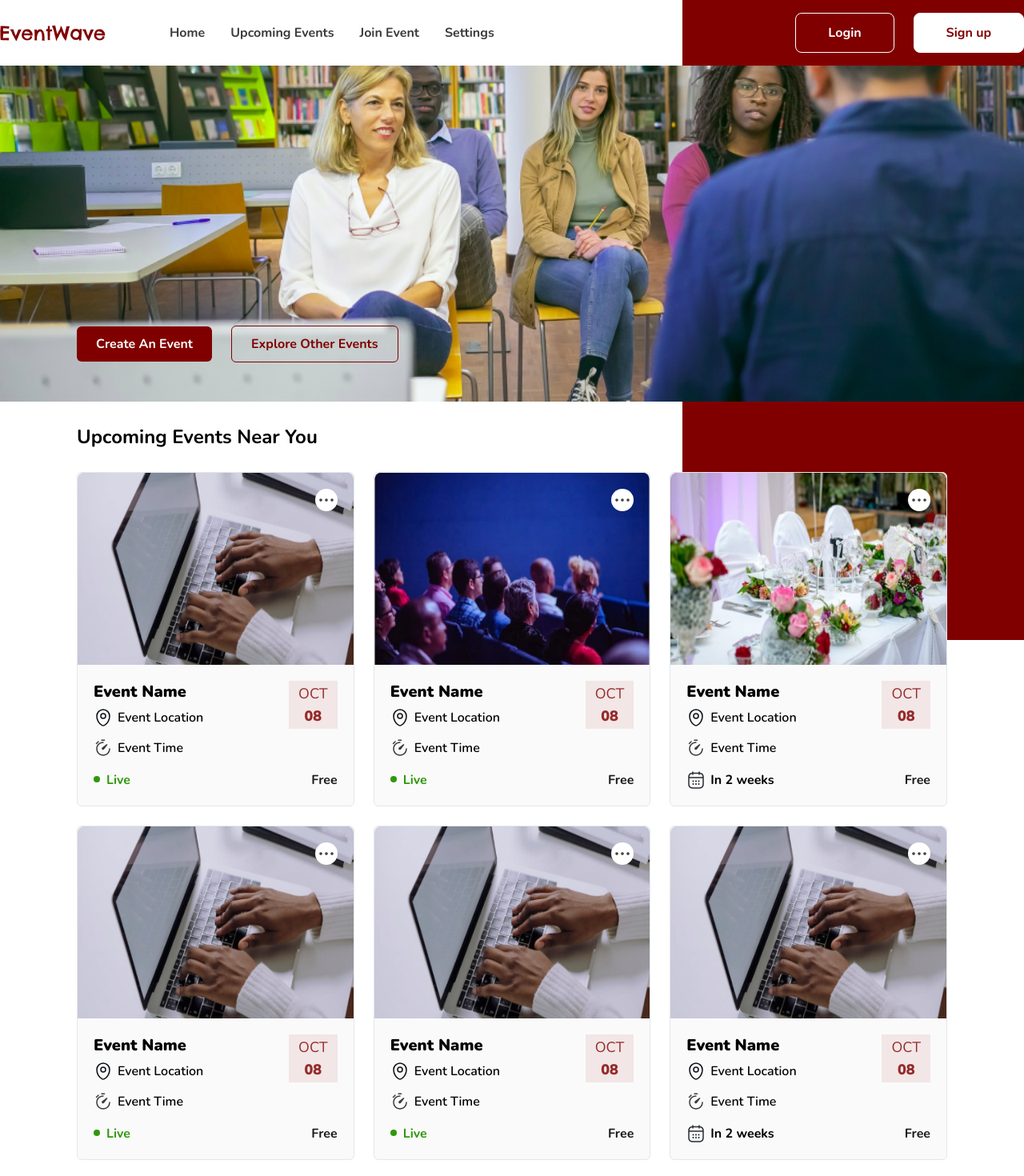
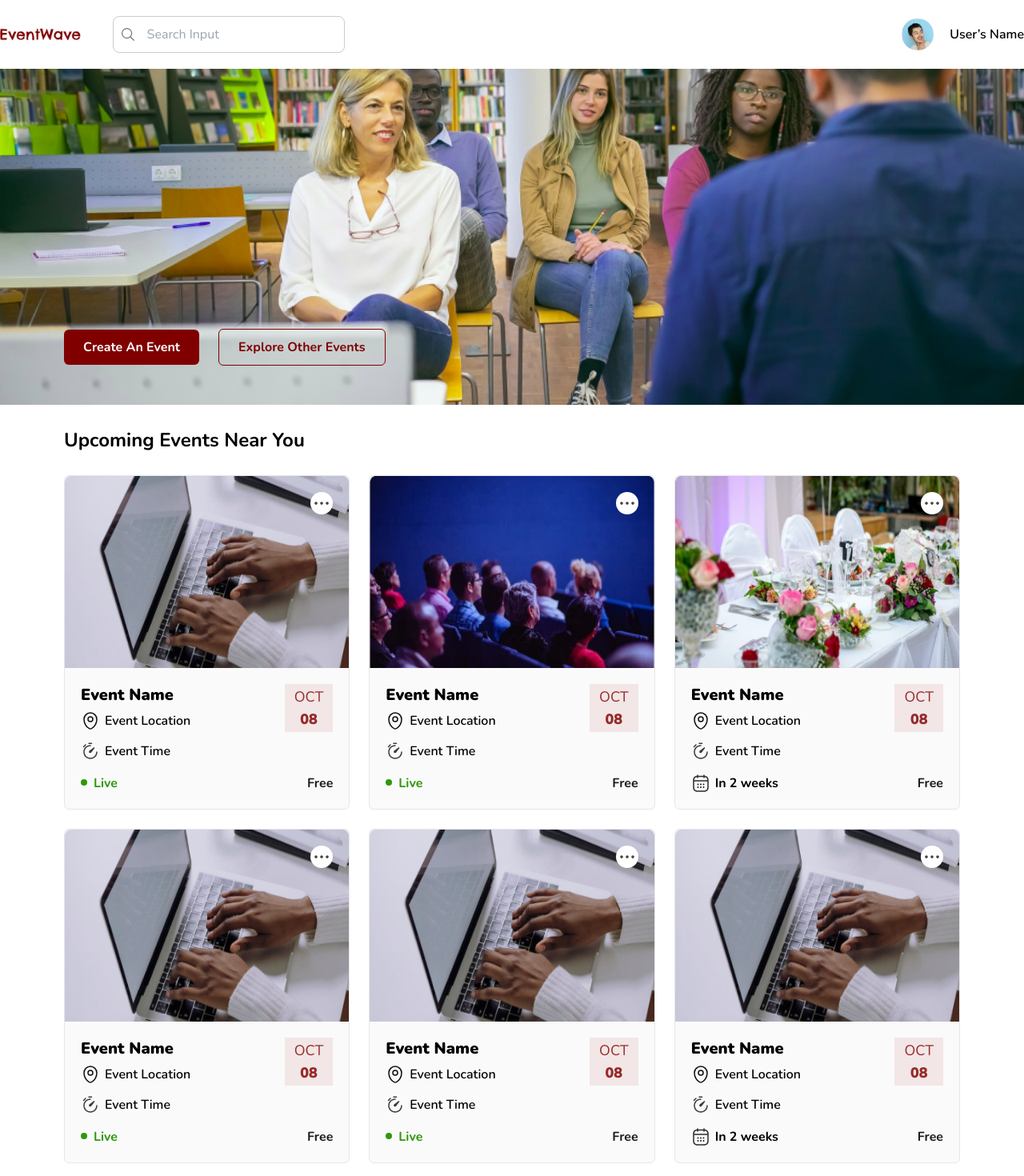
Before and after one commit to hngx-org/event, a Next.js app: page /timeline in a window 1280 px wide. Shown: the top 1470 px of the page at 80% size. Built offline with nearby package versions, Linux system fonts and the light colour scheme.

Commit message:
fix: use event header instead of web layout

```diff
--- a/components/eventCard.tsx
+++ b/components/eventCard.tsx
@@ -22,7 +22,7 @@ export default function EventCard({
           alt={"title"}
           className="rounded-t-md w-full h-[240px] 2xl:h-[280px]"
         />
-        <div className="mt-5 mr-5 absolute top-0 right-0 bg-white hover:bg-gray-100 hover:cursor-pointer active:bg-gray-200 w-max rounded-bg p-0.5 rounded-full">
+        <button className="mt-5 mr-5 absolute top-0 right-0 bg-white hover:bg-gray-100 active:bg-gray-200 w-max rounded-bg p-0.5 rounded-full">
           <svg
             width="24"
             height="24"
@@ -64,7 +64,7 @@ export default function EventCard({
               </clipPath>
             </defs>
           </svg>
-        </div>
+        </button>
       </div>
       <div className="p-5">
         <div className="flex justify-between">
--- a/pages/timeline/index.tsx
+++ b/pages/timeline/index.tsx
@@ -4,17 +4,21 @@ import EventCard from "@/components/eventCard";
 import Event from "@/public/images/event-image.png";
 import Event2 from "@/public/images/event-image-2.png";
 import Event3 from "@/public/images/event-image-3.png";
+import EventHeader from "@/components/eventHeader";
+import Footer from "@/components/web/footer";
 
 export default function Dashboard() {
   return (
     <>
-      <WebLayout>
+      <div className="max-w-7xl mx-auto">
+        <EventHeader />
+      </div>
       <div
         style={{
           backgroundImage: `url(${BG.src})`,
           height: "420px",
         }}
-          className="bg-cover w-full px-8 sm:px-12 md:px-16 lg:px-20 xl:px-24"
+        className="bg-cover w-full px-8 sm:px-12 md:px-16 lg:px-20"
       >
         <div className="pt-[275px] sm:pt-[325px] font-bold">
           <button className="w-full sm:w-max bg-[#800000] text-white hover:bg-[#800000]/50 sm:mr-3 px-6 py-2.5 rounded-md">
@@ -25,7 +29,7 @@ export default function Dashboard() {
           </button>
         </div>
       </div>
-        <div className="mt-7 px-8 sm:px-12 md:px-16 lg:px-20 xl:px-24">
+      <div className="mt-7 px-8 sm:px-12 md:px-16 lg:px-20">
         <h4 className="text-2xl font-bold">Upcoming Events Near You</h4>
         <div className="mt-7 grid grid-cols-1 md:grid-cols-2 lg:grid-cols-3 gap-6">
           {/* How to use the Event Card
@@ -46,7 +50,7 @@ export default function Dashboard() {
           <EventCard img={Event} isLive={false} />
         </div>
       </div>
-      </WebLayout>
+      <Footer />
     </>
   );
 }
```
Lines whose indentation alone changed are shown as unchanged.
